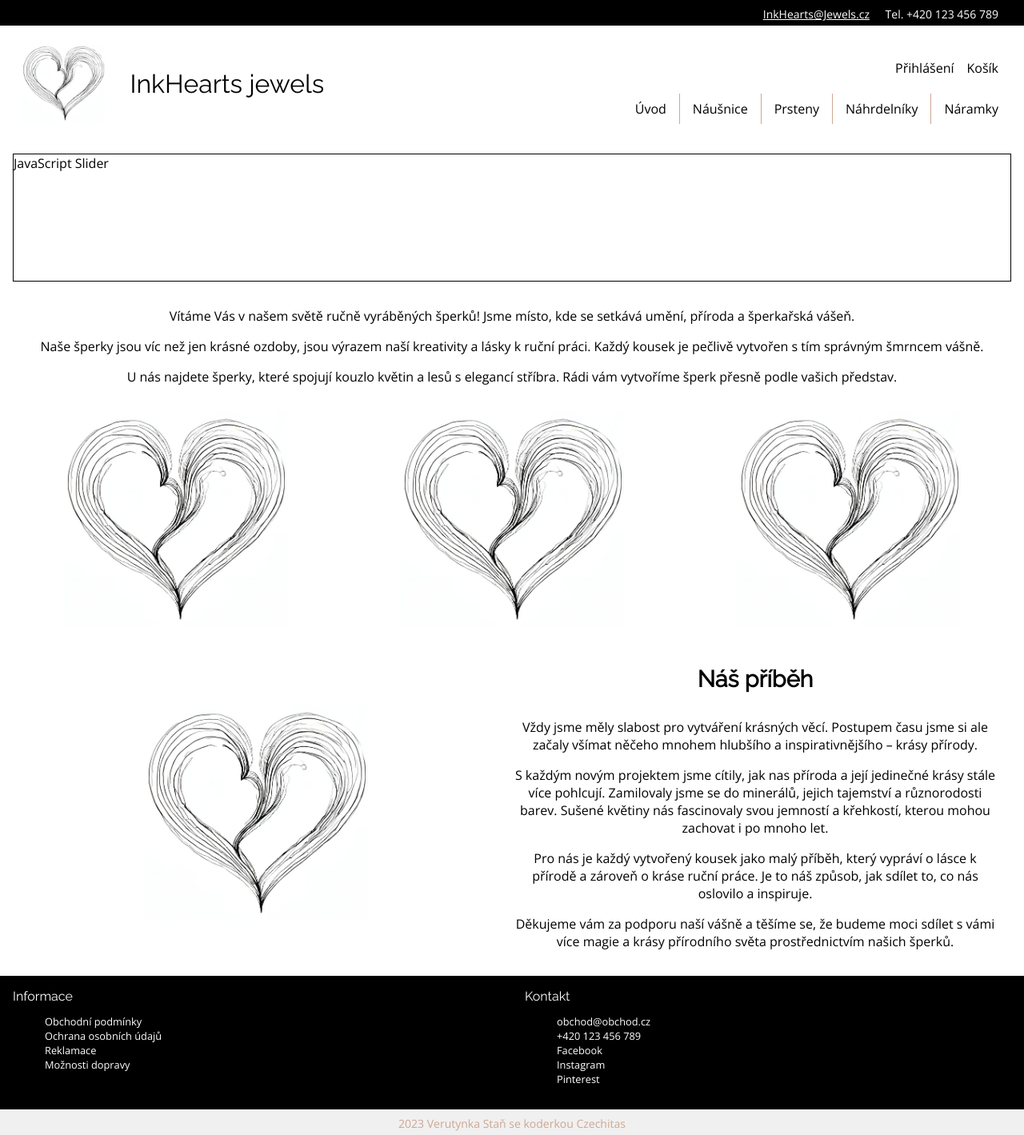
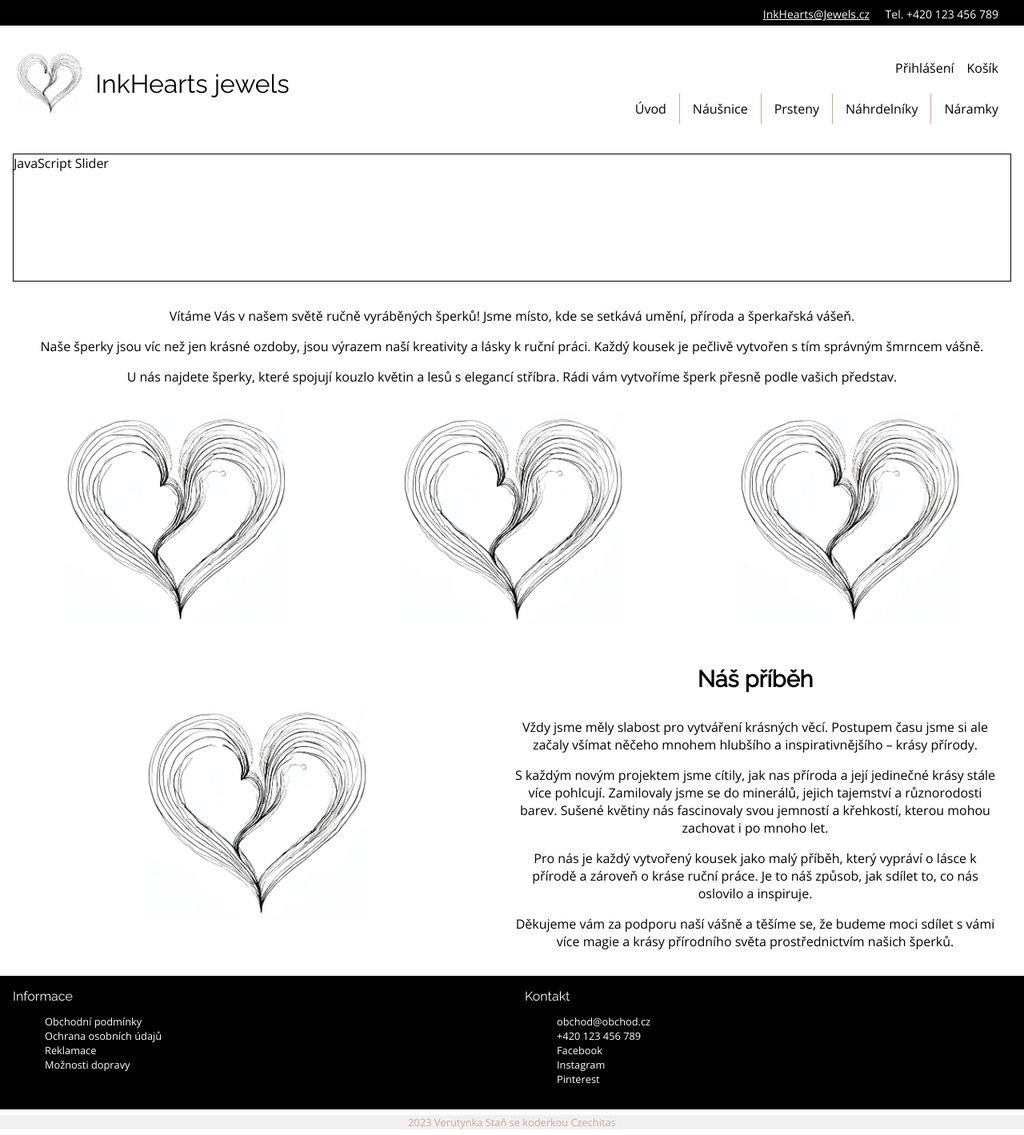
Before and after one commit to Verutynka/Koderka---Zaverecny-projekt, an Eleventy site: page index.html in a window 1280 px wide. Shown: the whole page at 80% size. Built offline with nearby package versions, Linux system fonts and the light colour scheme; Eleventy itself is replaced by a stand-in of ours; files that its build step writes are made by us from their sources.

Commit message:
oprava zobrazení header mobile

```diff
--- a/scss/_footer.scss
+++ b/scss/_footer.scss
@@ -12,7 +12,7 @@
     min-width: 100%;
 
     grid-template-columns: 1fr 1fr;
-    grid-template-rows: 1fr 2rem;
+    grid-template-rows: 1fr 1.1rem;
 
     grid-template-areas:
         "footer__information footer__contacts"
@@ -56,9 +56,9 @@
         background-color: variables.$c-background-secondary;
         color: variables.$c-accent;
         width: 100%;
-        font-size: 14px;
+        margin: 0;
         text-align: center;
-        padding: variables.$spacer-half variables.$spacer-double;
+        align-self: center;
 
         grid-area: footer__copyright;
         grid-column: span 2;
@@ -66,9 +66,12 @@
 
     @media screen and (min-width: 800px) {
 
+        grid-template-rows: 1fr 2rem;
+
         font-size: 0.8rem;
 
-        &__title {
+        &__title,
+        &_copyright {
             font-size: 1rem;
         }
 
--- a/scss/_header.scss
+++ b/scss/_header.scss
@@ -45,7 +45,7 @@
         grid-area: header__left;
         grid-column: span 2;
 
-        min-width: 400px;
+        min-width: 350px;
         margin-left: variables.$spacer;
         margin-right: variables.$spacer;
         height: 100%;
@@ -55,11 +55,11 @@
     }
 
     &__logo {
-        height: 100px;
+        height: 80px;
     }
 
     &__title {
-        margin-left: variables.$spacer-double;
+        margin-left: variables.$spacer;
         align-self: center;
     }
 
```
Also changed, not shown: css/style.css, 1 other file.
